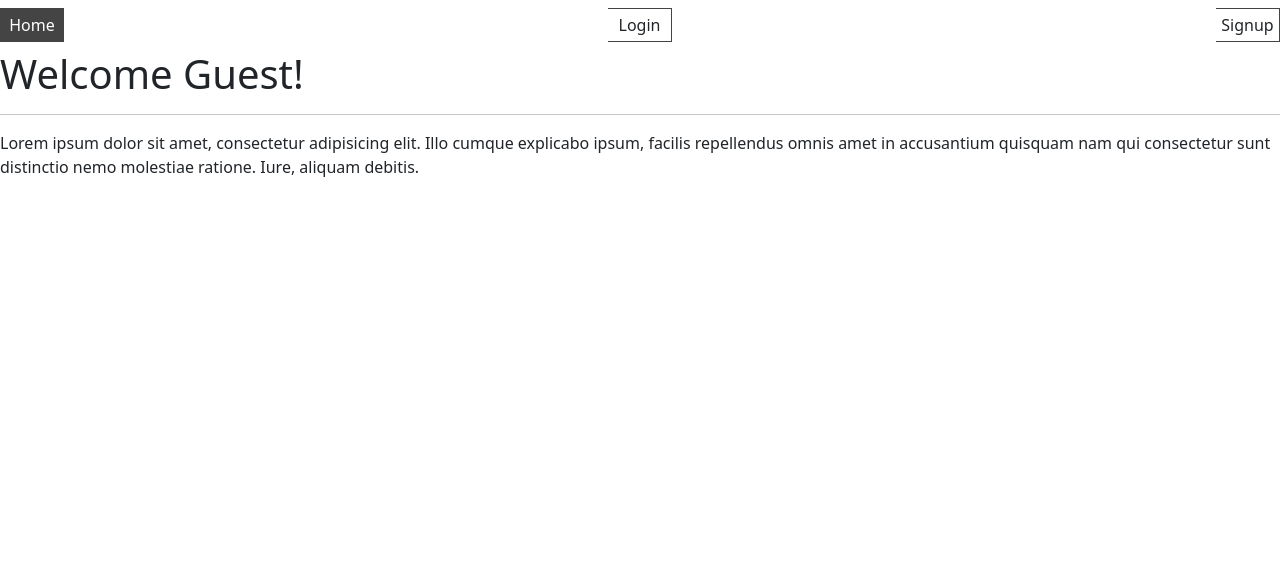
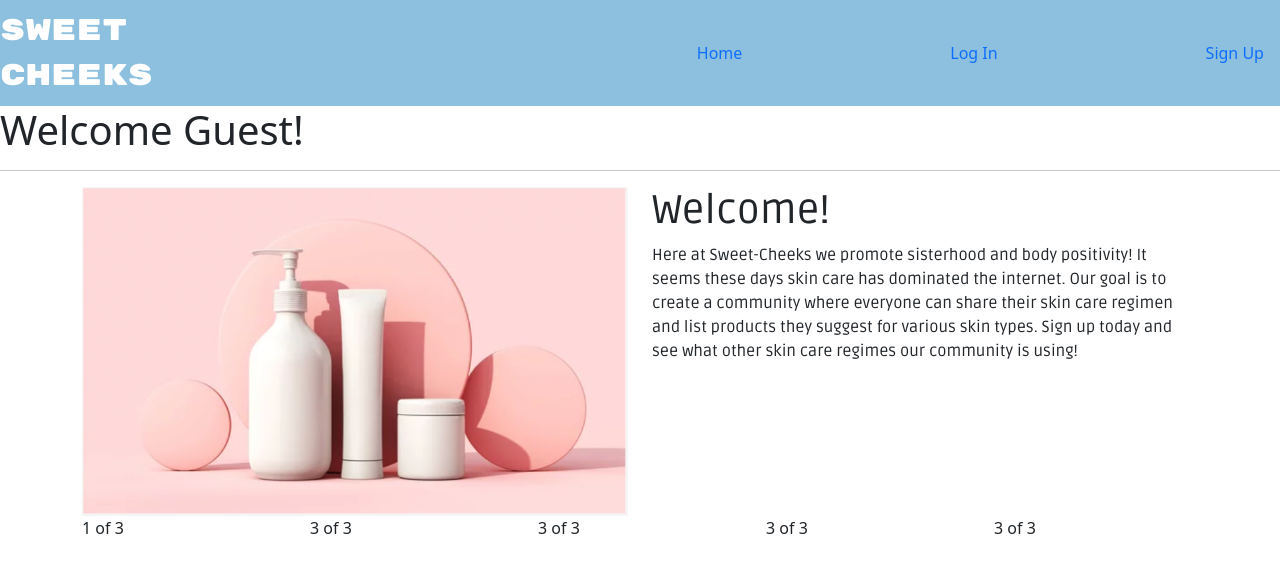
Before and after one commit to cpolland/sweet-cheeks, a React (Create React App) app in the folder client/: page / in a window 1280 px wide. Shown: the top 572 px of the page. Built offline with nearby package versions, Linux system fonts and the light colour scheme.

Commit message:
Nav bar styling and styling

```diff
--- /dev/null
+++ b/client/public/index.css
@@ -0,0 +1,17 @@
+.sweet-cheeks {
+  display: flex;
+  font-family: 'Rubik Mono One', sans-serif;
+  font-size: 30px;
+  color:white ;
+
+}
+.navbar {
+  background-color: #8CC0DE;
+}
+
+.welcome{
+    font-family: 'Ruda', sans-serif;
+}
+.nav-links{
+    font-family: 'Ruda', sans-serif;
+}
--- a/client/public/index.html
+++ b/client/public/index.html
@@ -24,7 +24,12 @@
       work correctly both with client-side routing and a non-root public URL.
       Learn how to configure a non-root public URL by running `npm run build`.
     -->
+    <link rel="preconnect" href="https://fonts.googleapis.com">
+    <link rel="preconnect" href="https://fonts.gstatic.com" crossorigin>
+    <link href="https://fonts.googleapis.com/css2?family=Rubik+Mono+One&display=swap" rel="stylesheet">
+    <link href="https://fonts.googleapis.com/css2?family=Ruda&display=swap" rel="stylesheet">
     <title>React App</title>
+    <link rel="stylesheet" href="index.css">
   </head>
   <body>
     <noscript>You need to enable JavaScript to run this app.</noscript>
@@ -40,5 +45,6 @@
       To create a production bundle, use `npm run build` or `yarn build`.
     -->
 
+
   </body>
 </html>
--- a/client/src/components/Navbar.js
+++ b/client/src/components/Navbar.js
@@ -1,48 +1,78 @@
 import { NavLink } from "react-router-dom";
 import { useAuth } from "../util/auth";
 import "./Navbar.css";
+import { Nav } from "react-bootstrap";
+import { Link } from "react-router-dom";
 
 export default function Navbar() {
   const { isLoggedIn, logout } = useAuth();
   return (
     <nav className="navbar">
-      <NavLink to="/" className="navbar-link">
-        Home
-      </NavLink>
+      <div className="sweet-cheeks">
+        Sweet <br></br>Cheeks
+      </div>
       {isLoggedIn ? (
         <>
-          <NavLink to="/add-comment" className="navbar-link">
+          {/* <NavLink to="SignUp" className="navbar-link">
             Add comment
-          </NavLink>
-          <NavLink to="/browse-profiles" className="navbar-link">
-            Browse profiles
-          </NavLink>
-          <NavLink to="/community" className="navbar-link">
-            community
-          </NavLink>
-          <NavLink to="/profile" className="navbar-link">
-            profile
           </NavLink>
           <NavLink to="/view-comments" className="navbar-link">
             view comment
           </NavLink>
           <NavLink to="/view-profiles/123" className="navbar-link">
             view profile
-          </NavLink>
+          </NavLink> */}
+          <div className="nav-links">
+            <p className="text-center mt-4 mb-4"></p>
+            <Nav className="justify-content-end" activeKey="/">
+              <Nav.Item>
+                <Nav.Link as={Link} to="/">
+                  Home
+                </Nav.Link>
+              </Nav.Item>
+              <Nav.Item>
+                <Nav.Link as={Link} to="/community">
+                  Community
+                </Nav.Link>
+              </Nav.Item>
+              <Nav.Item>
+                <Nav.Link as={Link} to="/browse-profiles">
+                  Browse
+                </Nav.Link>
+              </Nav.Item>
+              <Nav.Item>
+                <Nav.Link as={Link} to="/profile">
+                  Profile
+                </Nav.Link>
+              </Nav.Item>
+              <Nav.Item>
+                <Nav.Link as={Link} onClick={logout} to="/">
+                  Sign Out
+                </Nav.Link>
+              </Nav.Item>
+            </Nav>
+          </div>
           {/* some of these links wont be here later just temp for testing */}
-
-          <button className="navbar-link" onClick={logout}>
-            Logout
-          </button>
         </>
       ) : (
         <>
-          <NavLink to="/login" className="navbar-link">
-            Login
-          </NavLink>
-          <NavLink to="/signup" className="navbar-link">
-            Signup
-          </NavLink>
+          <p className="text-center mt-4 mb-4"></p>
+          <Nav className="justify-content-end" activeKey="/"></Nav>
+          <Nav.Item>
+            <Nav.Link as={Link} to="/">
+              Home
+            </Nav.Link>
+          </Nav.Item>
+          <Nav.Item>
+            <Nav.Link as={Link} to="/login">
+              Log In
+            </Nav.Link>
+          </Nav.Item>
+          <Nav.Item>
+            <Nav.Link as={Link} to="/signup">
+              Sign Up
+            </Nav.Link>
+          </Nav.Item>
         </>
       )}
     </nav>
--- a/client/src/pages/Home.js
+++ b/client/src/pages/Home.js
@@ -1,5 +1,6 @@
 import { useAuth } from "../util/auth";
-import { Button } from "react-bootstrap";
+import { Container, Row, Col, Card, Button } from "react-bootstrap";
+import image from "../assets/imgs/Screen Shot 2022-06-07 at 11.16.21 AM.png";
 
 export default function Home() {
   const { isLoggedIn, user } = useAuth();
@@ -8,12 +9,33 @@ export default function Home() {
       {/* TODO: display logged in user's username */}
       <h1>Welcome {isLoggedIn ? user.username : "Guest"}!</h1>
       <hr />
-      <p>
-        Lorem ipsum dolor sit amet, consectetur adipisicing elit. Illo cumque
-        explicabo ipsum, facilis repellendus omnis amet in accusantium quisquam
-        nam qui consectetur sunt distinctio nemo molestiae ratione. Iure,
-        aliquam debitis.
-      </p>
+      <Container>
+        <Row>
+          <Col>
+            <Card.Img variant="top" src={image} />
+          </Col>
+          <Col xs={6}>
+            <div className="welcome">
+              <h1>Welcome!</h1>
+              <p>
+                Here at Sweet-Cheeks we promote sisterhood and body positivity!
+                It seems these days skin care has dominated the internet. Our
+                goal is to create a community where everyone can share their
+                skin care regimen and list products they suggest for various
+                skin types. Sign up today and see what other skin care regimes
+                our community is using!
+              </p>
+            </div>
+          </Col>
+        </Row>
+        <Row>
+          <Col>1 of 3</Col>
+          <Col>3 of 3</Col>
+          <Col>3 of 3</Col>
+          <Col>3 of 3</Col>
+          <Col>3 of 3</Col>
+        </Row>
+      </Container>
     </div>
   );
 }
```
Also changed, not shown: client/src/assets/imgs/Screen Shot 2022-06-07 at 11.16.21 AM.png (added), 1 other file (tests, documents, lock files or other folders).
